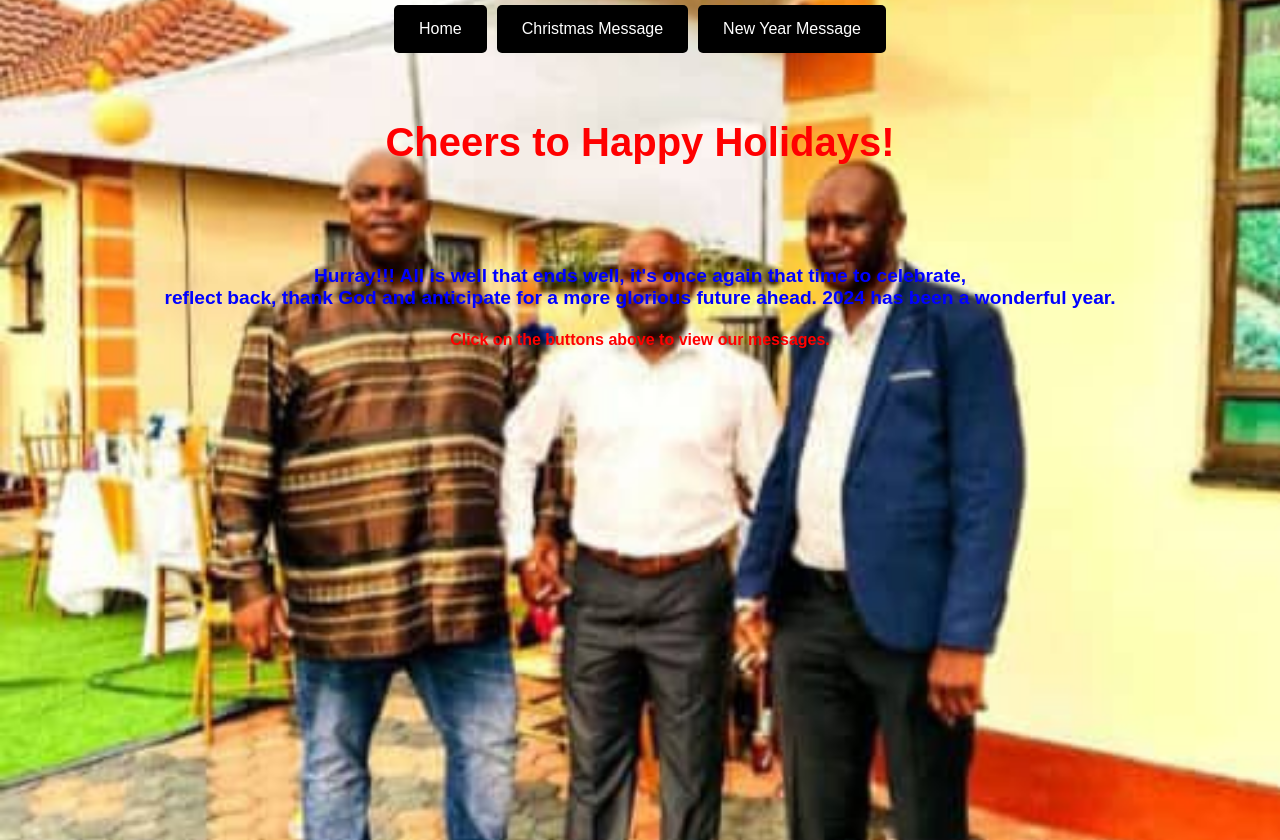
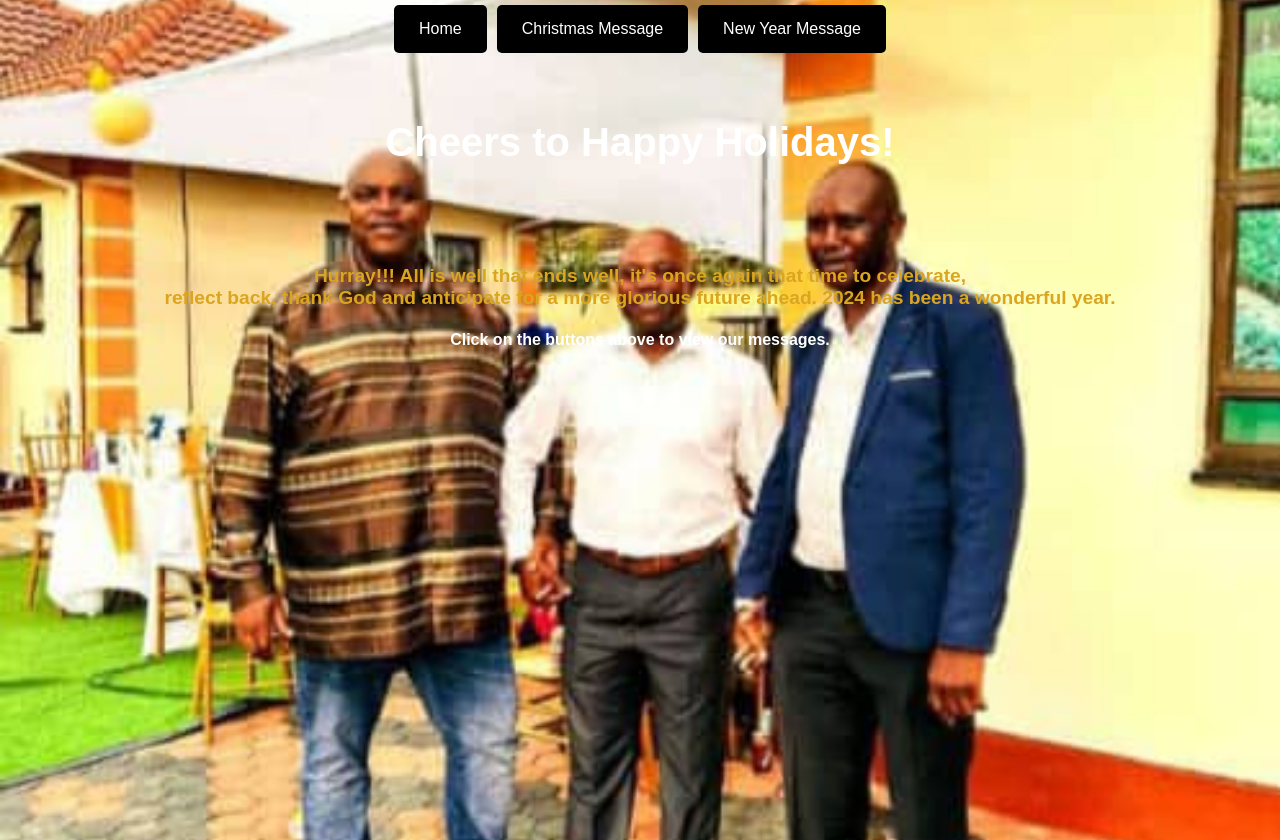
Before and after one commit to Anold39/gratitude-deserved, a plain HTML site: page index.html in a window 1280 px wide. Drawn offline with Linux system fonts and the light colour scheme.

Commit message:
Update index.html

```diff
--- a/index.html
+++ b/index.html
@@ -36,7 +36,7 @@
             color: gold;
         }
         .h1b {
-            color: red;
+            color: white;
         }
         p {
             font-size: 1.2rem; /* Changed from 1.5em to rem */
@@ -49,10 +49,10 @@
             color: white;
         }
         .p2 {
-            color: red;
+            color: white;
         }
         .p3 {
-            color: blue;
+            color: goldenrod;
         }
         nav {
             display: flex;
```
